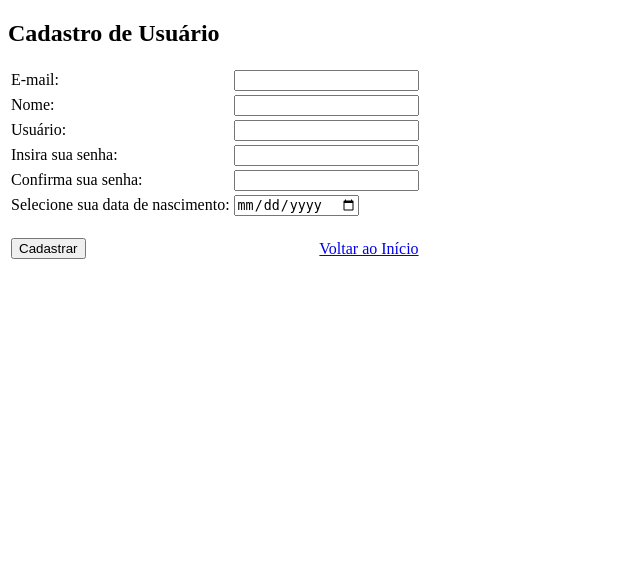
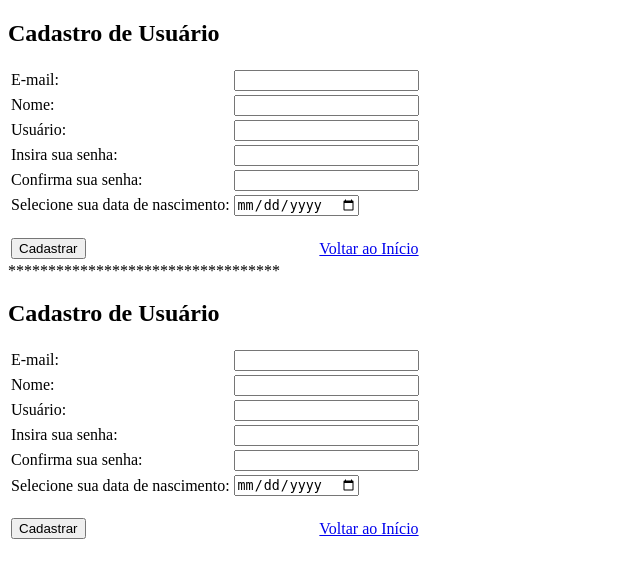
Before and after one commit to hajzok/Desenvolvimento-de-Sistemas, a PHP site: page /cadastro.php in a window 1280 px wide. Shown: the top 578 px of the page, without its empty margins (0-640 px from the left). Run offline with PHP 8.4, Linux system fonts and the light colour scheme.

Commit message:
Update cadastro.php

```diff
--- a/DS - 3º Semestre/Site TCC/Cadastro de Usuário/cadastro.php
+++ b/DS - 3º Semestre/Site TCC/Cadastro de Usuário/cadastro.php
@@ -80,3 +80,95 @@
       </div>
 </body>
 </html>
+
+**********************************
+
+<!DOCTYPE html>
+<html lang="en">
+<head>
+    <meta charset="UTF-8">
+    <meta name="viewport" content="width=device-width, initial-scale=1.0">
+    <title>Tineabook</title>
+</head>
+<body>
+    <!--Sessão de cadastro-->
+    <div class="w3-container w3-display-middle">
+        <h2>Cadastro de Usuário</h2>
+
+        <form action="" method="post" class="w3-xlarge">
+          <table>
+            <tr>
+                <td>E-mail:</td>
+                <td><input type="email" name="email" required></td>
+            </tr>
+            <tr>
+              <td>Nome:</td>
+              <td><input type="text" name="nome" required></td>
+            </tr>
+            <tr>
+                <td>Usuário:</td>
+                <td><input type="text" name="apelido" required></td>
+            </tr>
+
+            <tr>
+              <td>Insira sua senha:</td>
+              <td><input type="password" name="senha" required></td>
+            </tr>
+            <tr>
+                <td>Confirma sua senha:</td>
+                <td><input type="password" name="confirma_senha" required></td>
+            </tr>
+            <tr>
+                <td>Selecione sua data de nascimento:</td>
+                <td><input type="date" name="dt_nasc" /></td>
+            </tr>
+            <tr>
+              <td>
+                <br>
+                <!--Botão cadastro-->
+                <button type="submit" class="w3-button w3-green w3-large">Cadastrar</button></td>
+              <td align="right">
+                <br>
+                <!--Botão voltar index-->
+                <a href="login.php" class="w3-button w3-red w3-large">Voltar ao Início</a></td>
+            </tr>
+          </table>
+        </form>
+        <?php
+
+        if($_SERVER["REQUEST_METHOD"] == "POST"){
+
+            $email = $_POST["email"];
+            $nome = $_POST["nome"];
+            $apelido = $_POST["apelido"];
+            $senha = $_POST["senha"];
+            $confirma_senha = $_POST["confirma_senha"];
+            $dt_nasc = $_POST["dt_nasc"];
+
+            if ($senha !== $confirma_senha) {
+                echo "As senhas não coincidem!";
+                exit();
+            }
+
+            $senha_hash = password_hash($senha, PASSWORD_DEFAULT);
+
+            $conexao = mysqli_connect("localhost", "aluno", "aluno.etec", "usuario");
+
+            if($conexao == false){
+                die("A conexão falhou: " . mysqli_connect_error());
+            }
+
+            $query = mysqli_query($conexao, "INSERT INTO usuarios (nome, apelido, dt_nasc, email, senha) VALUES ('$nome','$apelido','$dt_nasc', '$email', '$senha_hash')");
+
+            if($query){
+                header("Location: login.php");
+                exit();
+            }
+            else{
+                echo "Erro ao efetuar o cadastro: " . mysqli_error($conexao);
+            }
+        }
+        ?>
+      </div>
+</body>
+</html>
```
